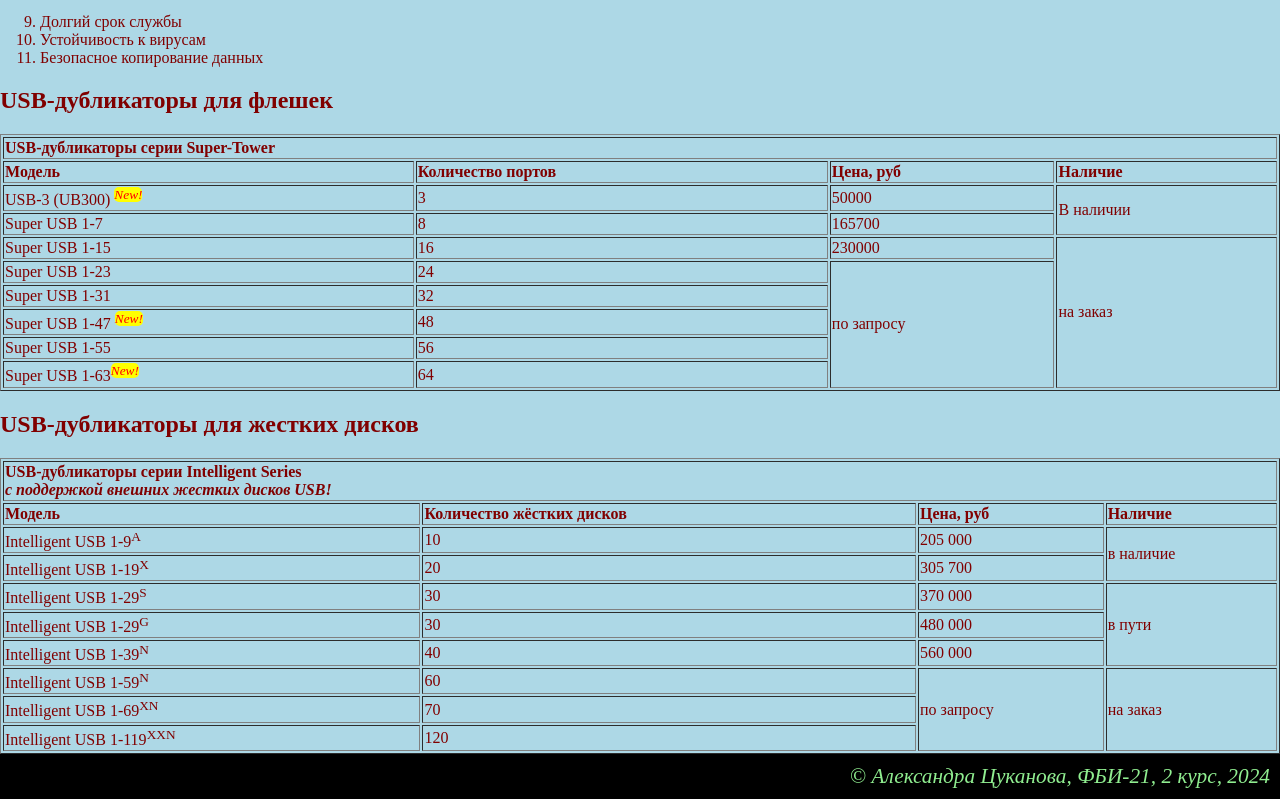
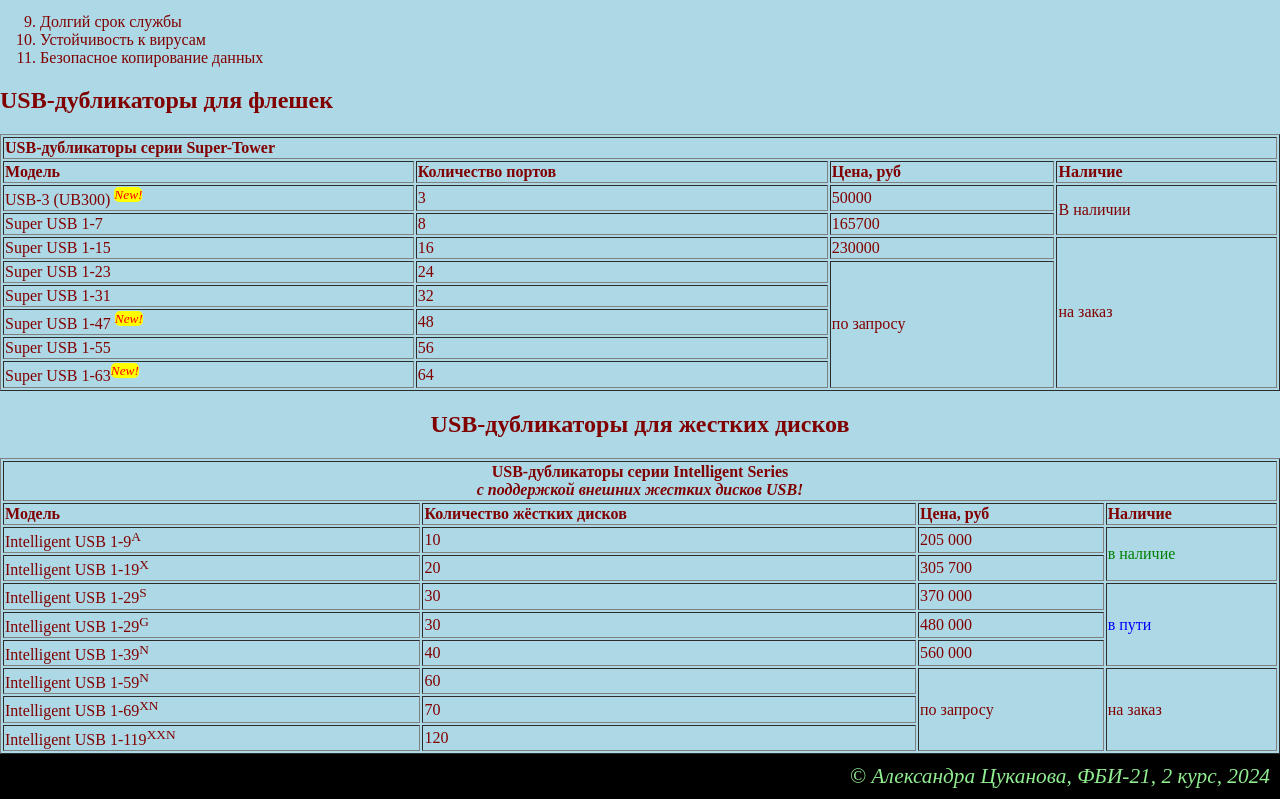
Before and after one commit to SashaSavchi/web-labs-1, a plain HTML site: page lab2/usb.html in a window 1280 px wide. Shown: the part 709-1508 px from the top of the page. Drawn offline with Linux system fonts and the light colour scheme.

Commit message:
Стили второй таблицы

```diff
--- a/lab2/usb.html
+++ b/lab2/usb.html
@@ -41,6 +41,7 @@
                 для копирования внешних жестких дисков.
             </div>
 
+
             <h2>Преимущества</h2>
             <ol>
                 <li>Простое управление</li>
@@ -71,6 +72,7 @@
                 <li>Устойчивость к вирусам</li>
                 <li>Безопасное копирование данных</li>
             </ol>
+
 
             <h2>USB-дубликаторы для флешек</h2>
             <table border="1" width="100%">
@@ -144,10 +146,11 @@
                 </tr>
             </table>
 
-            <h2>USB-дубликаторы для жестких дисков</h2>
+
+            <h2 style="text-align: center;">USB-дубликаторы для жестких дисков</h2>
 
             <table border="1" width="100%">
-                <tr style="font-weight: bold;">
+                <tr style="text-align: center; font-weight: bold;">
                     <td colspan="4">USB-дубликаторы серии Intelligent Series
                         <br> <i>с поддержкой внешних жестких дисков USB!</i>
                     </td>
@@ -162,7 +165,7 @@
                     <td>Intelligent USB 1-9<sup>A</sup></td>
                     <td>10</td>
                     <td>205&nbsp;000</td>
-                    <td rowspan="2">в наличие</td>
+                    <td rowspan="2" style="color: green;">в наличие</td>
                 </tr>
                 <tr>
                     <td>Intelligent USB 1-19<sup>X</sup></td>
@@ -173,7 +176,7 @@
                     <td>Intelligent USB 1-29<sup>S</sup></td>
                     <td>30</td>
                     <td>370&nbsp;000</td>
-                    <td rowspan="3">в пути</td>
+                    <td rowspan="3" style="color: blue;">в пути</td>
                 </tr>
                 <tr>
                     <td>Intelligent USB 1-29<sup>G</sup></td>
```
